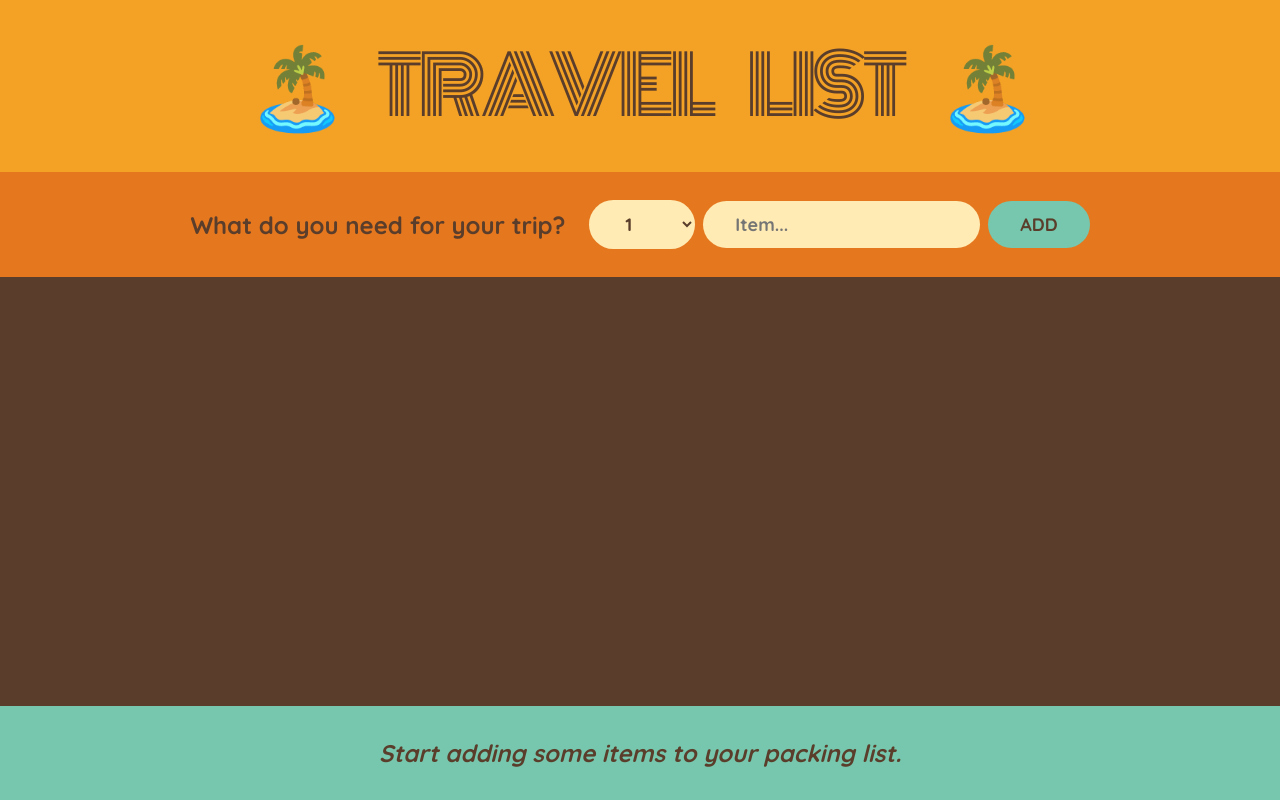
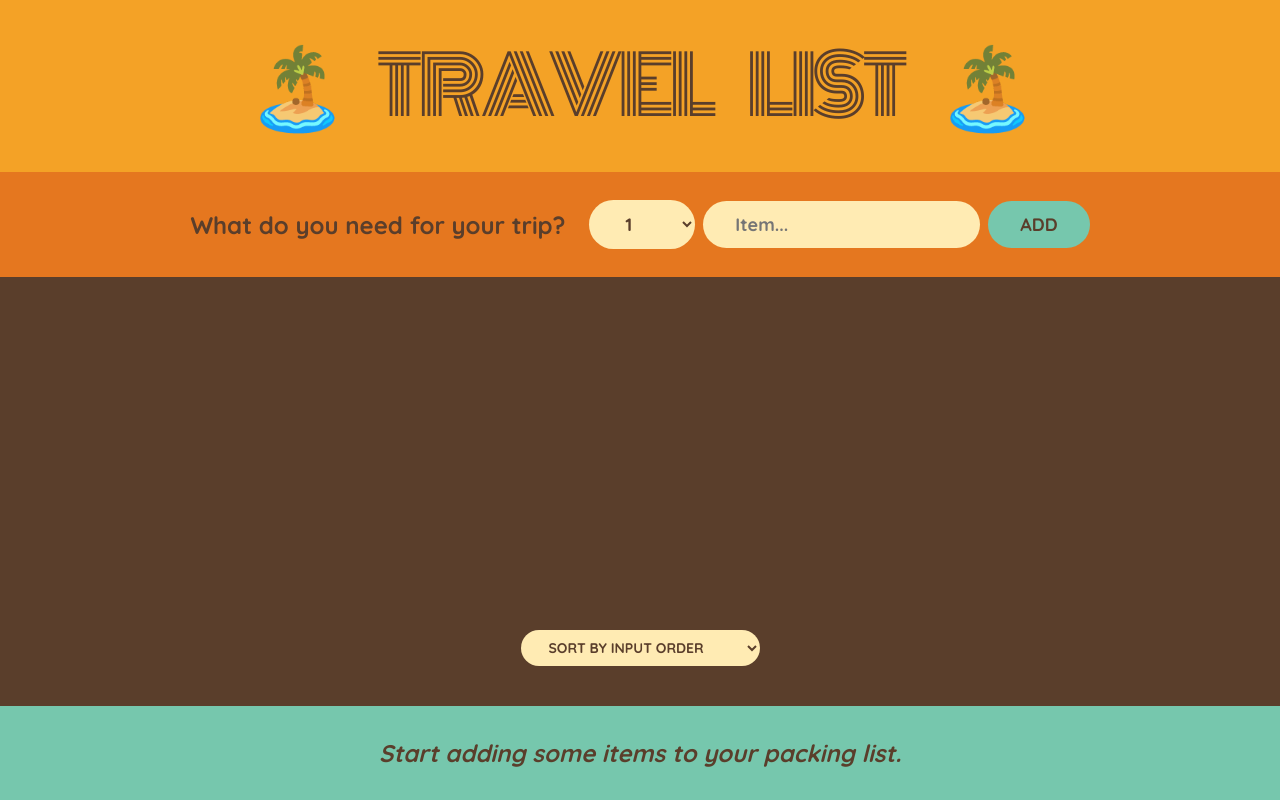
Before and after one commit to AntonioHellin/travel-list, a React (Create React App) app: page / in a window 1280 px wide. Built offline with nearby package versions, Linux system fonts and the light colour scheme; the HTML template or start-up script is replaced by a standard one.

Commit message:
Sorting items

```diff
--- a/src/App.js
+++ b/src/App.js
@@ -65,11 +65,38 @@
 }
 
 function PackingList({items, onDeleteItems, onToggleItem}) {
+  const [sortBy, setSortBy] = useState("input");
+
+  let sortedItems;
+
+  if(sortBy === "input")
+  {
+    sortedItems = items;
+  }
+
+  if(sortBy === "description")
+  {
+    sortedItems = items.slice().sort((a,b) => a.description.localeCompare(b.description));
+  }
+
+  if(sortBy === "packed")
+  {
+    sortedItems = items.slice().sort((a,b) => Number(a.packed) - Number(b.packed));
+  }
+
+
   return (
     <div className="list">
       <ul>
-        {items.map((item)=> (<Item item={item} onDeleteItems={onDeleteItems} onToggleItem={onToggleItem} key={item.id}/>))}
+        {sortedItems.map((item)=> (<Item item={item} onDeleteItems={onDeleteItems} onToggleItem={onToggleItem} key={item.id}/>))}
       </ul>
+      <div className="actions">
+        <select value={sortBy} onChange={e=>setSortBy(e.target.value)}>
+          <option value="input">Sort by input order</option>
+          <option value="description">Sort by description</option>
+          <option value="packed">Sort by packed status</option>
+        </select>
+      </div>
     </div>
   );
 }
```
